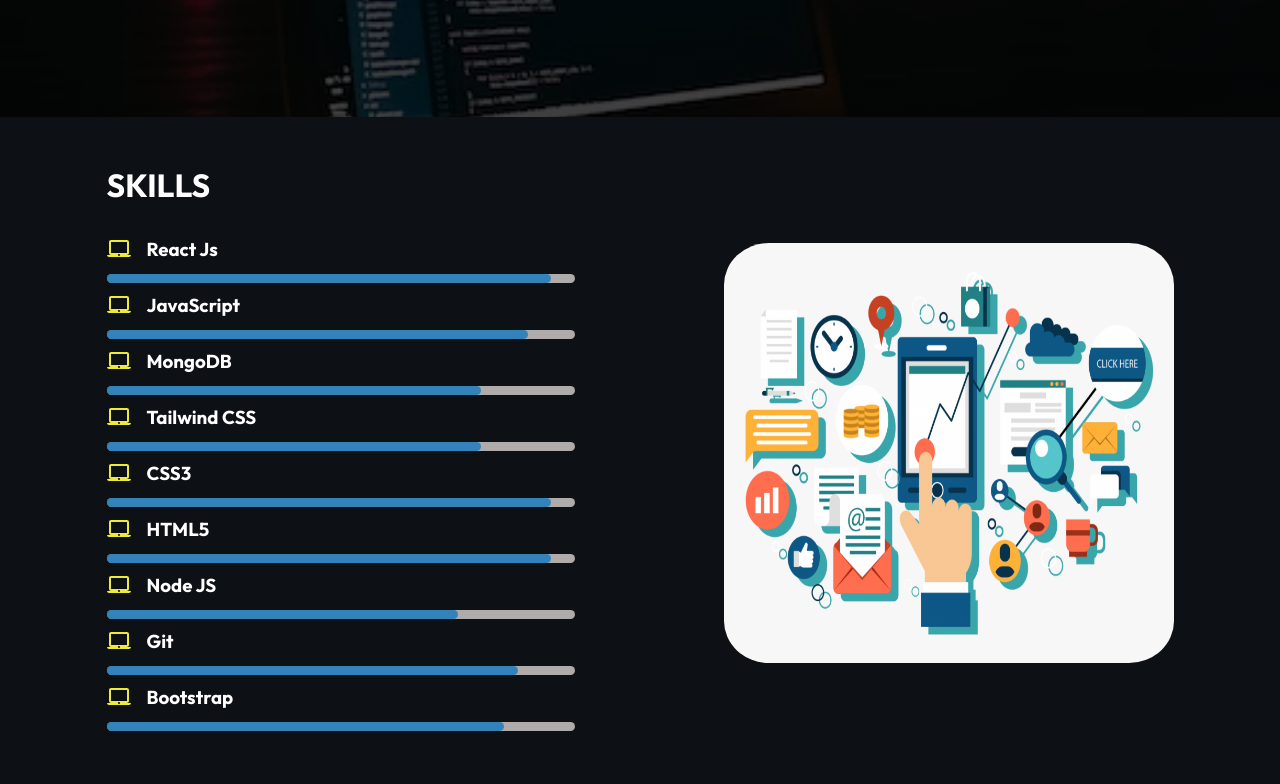
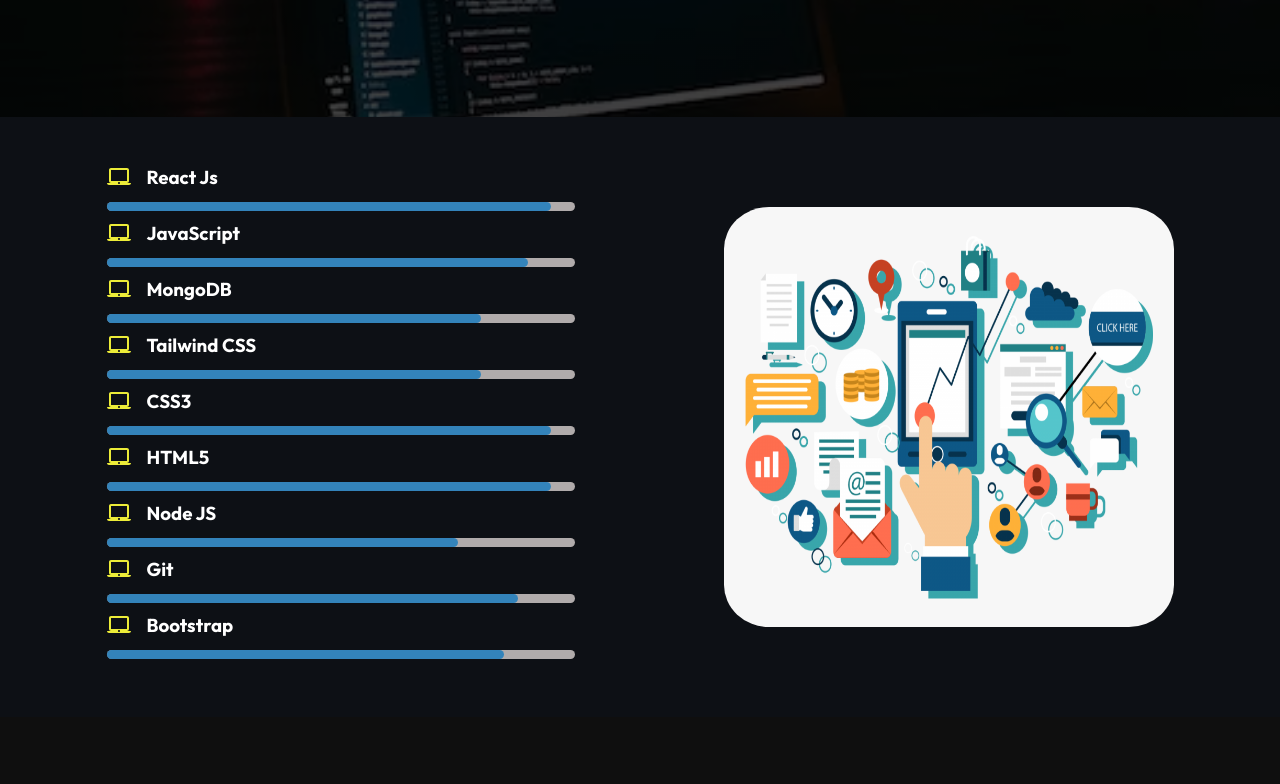
Before and after one commit to Delhibabu7172/Personal-Portfolio, a React (Create React App) app: page /skill in a window 1280 px wide. Shown: the part 363-1147 px from the top of the page. Built offline with nearby package versions, Linux system fonts and the light colour scheme; a web font is replaced by a local one.

Commit message:
skill navbar added and done some changes

```diff
--- a/public/index.html
+++ b/public/index.html
@@ -10,36 +10,16 @@
       content="Web site created using create-react-app"
     />
     <link rel="apple-touch-icon" href="%PUBLIC_URL%/logo192.png" />
-    <!--
-      manifest.json provides metadata used when your web app is installed on a
-      user's mobile device or desktop. See https://developers.google.com/web/fundamentals/web-app-manifest/
-    -->
+
     <link rel="manifest" href="%PUBLIC_URL%/manifest.json" />
-    <!--
-      Notice the use of %PUBLIC_URL% in the tags above.
-      It will be replaced with the URL of the `public` folder during the build.
-      Only files inside the `public` folder can be referenced from the HTML.
 
-      Unlike "/favicon.ico" or "favicon.ico", "%PUBLIC_URL%/favicon.ico" will
-      work correctly both with client-side routing and a non-root public URL.
-      Learn how to configure a non-root public URL by running `npm run build`.
-    -->
-    <title>React App</title>
+    <title>Delhi Babu Protfolio</title>
   </head>
   <body>
     <noscript>You need to enable JavaScript to run this app.</noscript>
     <script src="https://unpkg.com/scrollreveal"></script>
     <script src="https://unpkg.com/typed.js@2.0.16/dist/typed.umd.js"></script>
     <div id="root"></div>
-    <!--
-      This HTML file is a template.
-      If you open it directly in the browser, you will see an empty page.
 
-      You can add webfonts, meta tags, or analytics to this file.
-      The build step will place the bundled scripts into the <body> tag.
-
-      To begin the development, run `npm start` or `yarn start`.
-      To create a production bundle, use `npm run build` or `yarn build`.
-    -->
   </body>
 </html>
--- a/src/Components/Heroimg.css
+++ b/src/Components/Heroimg.css
@@ -37,8 +37,8 @@
 }
 .main-heading p{
     font-size: 2.9rem;
-    font-weight: 200;
-    text-transform: uppercase;
+    font-weight: 500;
+    /* text-transform: uppercase; */
 }
 .text-style span{
    font-size: 30px;
--- a/src/Components/Heroimg.jsx
+++ b/src/Components/Heroimg.jsx
@@ -26,10 +26,10 @@
     <div className="hero">
         <div className="content">
           <div className="main-heading">
-          <p>HI, I'M <span  className="media-style">Delhi Babu</span></p>
+          <p>Hi, I'm <span  className="media-style">Delhi Babu</span></p>
           </div>
             <div className="text-style">
-              <h2>Iam A</h2>
+              <h2> & <span style={{marginLeft:"20px",color:"#fff"}}>A</span></h2>
               <span ref={typedTextRef}></span>
             </div>
             <div className="description">
--- a/src/Components/Navbar.jsx
+++ b/src/Components/Navbar.jsx
@@ -24,7 +24,7 @@
   return (
     <div className={headcolor?("header header-bg"):("header")}>
     <Link to="/">
-        <h1>Portfolio.</h1>
+        <h1>DB <span style={{color:"yellow"}}>Dev.</span></h1>
         </Link>
         <ul className={click ? "nav-menu active" : "nav-menu"} >
             <li>
--- /dev/null
+++ b/src/Components/Skillsforpage.jsx
@@ -0,0 +1,110 @@
+import React from 'react'
+import "./Skills.css"
+import skillImage from "../assets/Skillphoto2.png"
+import LaptopMacIcon from '@mui/icons-material/LaptopMac';
+
+function Skillsforpage() {
+  return (
+    <div className='skill-section'>
+      <div className="left-skill">
+        <div className='skills-list'>
+            <ul>
+                <li>
+                    <div className='skills-list-details'>
+                    <LaptopMacIcon className='icon'/>
+                    <h3>React Js</h3>
+                    </div>
+                    <div className='skill-style-main'>
+                         <div className='skill-style-inside' ></div>
+                    </div>
+                </li>
+                <li>
+                    <div className='skills-list-details'>
+                    <LaptopMacIcon className='icon'/>
+                    <h3>JavaScript</h3>
+                    </div>
+                    <div className='skill-style-main'>
+                         <div className='skill-style-inside' style={{width:"90%"}}></div>
+                    </div>
+                </li>
+                <li>
+                    <div className='skills-list-details'>
+                    <LaptopMacIcon className='icon'/>
+                    <h3>MongoDB</h3>
+                    </div>
+                    <div className='skill-style-main'>
+                         <div className='skill-style-inside' style={{width:"80%"}}></div>
+                    </div>
+                </li>
+                <li>
+
+                    <div className='skills-list-details'>
+                    <LaptopMacIcon className='icon'/>
+                    <h3>Tailwind CSS</h3>
+                    </div>
+                    <div className='skill-style-main'>
+                         <div className='skill-style-inside' style={{width:"80%"}}></div>
+                    </div>
+                </li>
+                <li>
+
+                    <div className='skills-list-details'>
+                    <LaptopMacIcon className='icon'/>
+                    <h3>CSS3</h3>
+                    </div>
+                    <div className='skill-style-main'>
+                         <div className='skill-style-inside'></div>
+                    </div>
+                </li>
+                <li>
+
+                    <div className='skills-list-details'>
+                    <LaptopMacIcon className='icon'/>
+                    <h3>HTML5</h3>
+                    </div>
+                    <div className='skill-style-main'>
+                         <div className='skill-style-inside'></div>
+                    </div>
+                </li>
+                <li>
+
+                    <div className='skills-list-details'>
+                    <LaptopMacIcon className='icon'/>
+                    <h3>Node JS</h3>
+                    </div>
+                    <div className='skill-style-main'>
+                         <div className='skill-style-inside' style={{width:"75%"}}></div>
+                    </div>
+                </li>
+                <li>
+
+                    <div className='skills-list-details'>
+                    <LaptopMacIcon className='icon'/>
+                    <h3>Git</h3>
+                    </div>
+                    <div className='skill-style-main'>
+                         <div className='skill-style-inside' style={{width:"88%"}}></div>
+                    </div>
+                </li>
+                <li>
+
+                    <div className='skills-list-details'>
+                    <LaptopMacIcon className='icon'/>
+                    <h3>Bootstrap</h3>
+                    </div>
+                    <div className='skill-style-main'>
+                         <div className='skill-style-inside' style={{width:"85%"}}></div>
+                    </div>
+                </li>
+            </ul>
+        </div>
+
+      </div>
+      <div className="right-skill">
+        <img src={skillImage} alt="" />
+      </div>
+    </div>
+  )
+}
+
+export default Skillsforpage
--- a/src/routes/Skills.js
+++ b/src/routes/Skills.js
@@ -3,13 +3,14 @@
 import Heroimg2 from '../Components/Heroimg2'
 import Skills from '../Components/Skills'
 import Footer from '../Components/Footer'
+import Skillsforpage from '../Components/Skillsforpage'
 
 const Skill = () => {
   return (
     <div>
     <Navbar/>
     <Heroimg2 heading="SKILLS." text="I Have a more confident with my skills"/>
-    <Skills/>
+    <Skillsforpage/>
     <Footer/>
     </div>
   )
```
